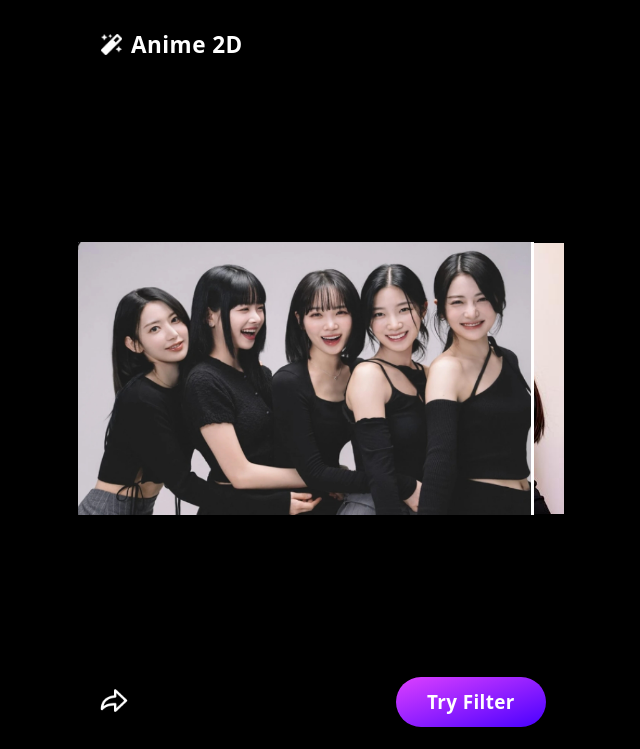
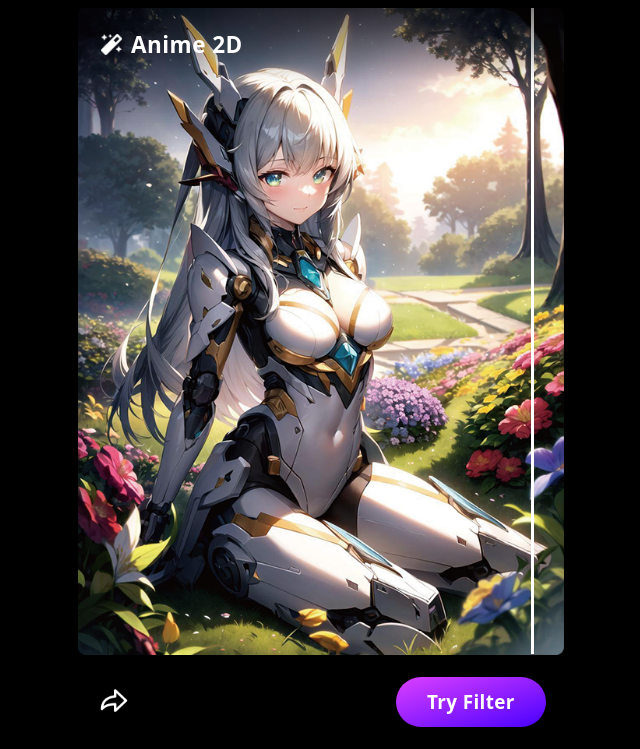
Before and after one commit to Elikke-007/AIMirrorShare, a website built with webpack: page index.html in a window 1280 px wide. Shown: the part 51-800 px from the top of the page, without its empty margins (319-959 px from the left). Built offline with nearby package versions, Linux system fonts and the light colour scheme.

Commit message:
修改底部操作栏布局

```diff
--- a/src/body/body.js
+++ b/src/body/body.js
@@ -1,6 +1,6 @@
 import "./body.less"
-import resultImgSrc from "../../assets/example.jpeg"
-import originImgSrc from "../../assets/example2.jpg"
+import resultImgSrc from "../../assets/result.png"
+import originImgSrc from "../../assets/result.png"
 import magicSrc from "../../assets/magic.png"
 import shareImgSrc from "../../assets/share.png"
 
@@ -77,7 +77,7 @@ export default (parent) => {
   tryFilterBtn.innerText = "Try Filter"
   tryFilterBtn.href = `${VarValue.appUrl}`
   bottomBarWrapper.append(shareImg, tryFilterBtn)
-  resultWrapper.appendChild(bottomBarWrapper)
+  container.appendChild(bottomBarWrapper)
 
   let clientWidth = 0
   parent.appendChild(container)
@@ -106,7 +106,8 @@ export default (parent) => {
       actualHeight = containerWidth / ratio
     }
     divider.style.height = actualHeight + "px"
-    divider.style.top = `calc(50% - ${actualHeight / 2}px)`
+
+    divider.style.top = `${originImg.style.top}px`
   }
   const setAllAnim = () => {
     let width = resultImg.offsetWidth
--- a/src/body/body.less
+++ b/src/body/body.less
@@ -1,10 +1,13 @@
 #main {
   display: flex;
+  flex-direction: column;
   flex-grow: 1;
   overflow: hidden;
 
   .resultWrapper {
     display: flex;
+    flex-direction: column;
+    justify-content: center;
     overflow: hidden;
     width: 100%;
     height: 100%;
@@ -20,7 +23,6 @@
     .originImg {
       position: absolute;
       width: 100%;
-      height: 100%;
       object-fit: contain;
       visibility: hidden;
     }
@@ -58,11 +60,9 @@
         letter-spacing: 0.02em;
       }
     }
+  }
 
   .bottomBarWrapper {
-      position: absolute;
-      bottom: 0;
-      width: 100%;
     padding: 0.5rem 0.4rem;
     background: linear-gradient(rgba(0, 0, 0, 0), rgba(0, 0, 0, 0.5));
     display: flex;
@@ -85,7 +85,6 @@
       font-size: 0.42rem;
       font-weight: 600;
       letter-spacing: 0.02em;
-      }
     }
   }
 }
```
Also changed, not shown: assets/result.png (added). Lines whose indentation alone changed are shown as unchanged.
